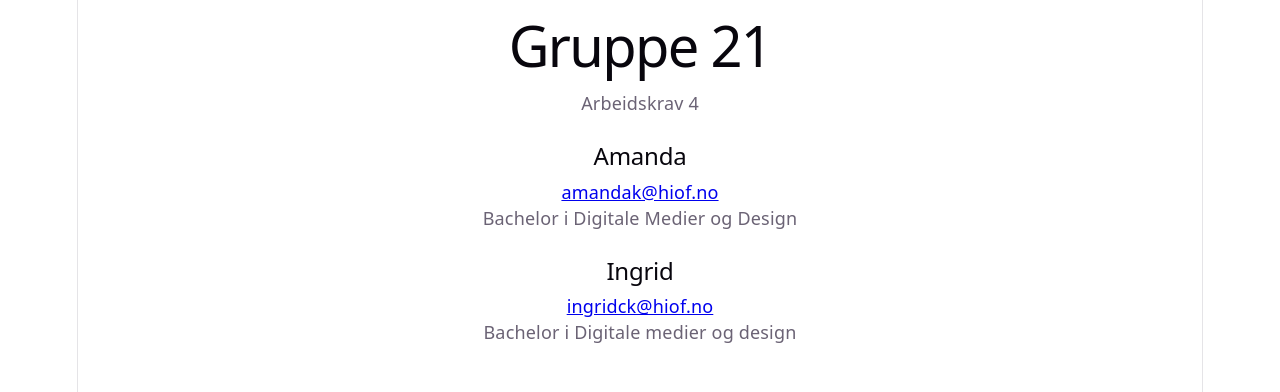
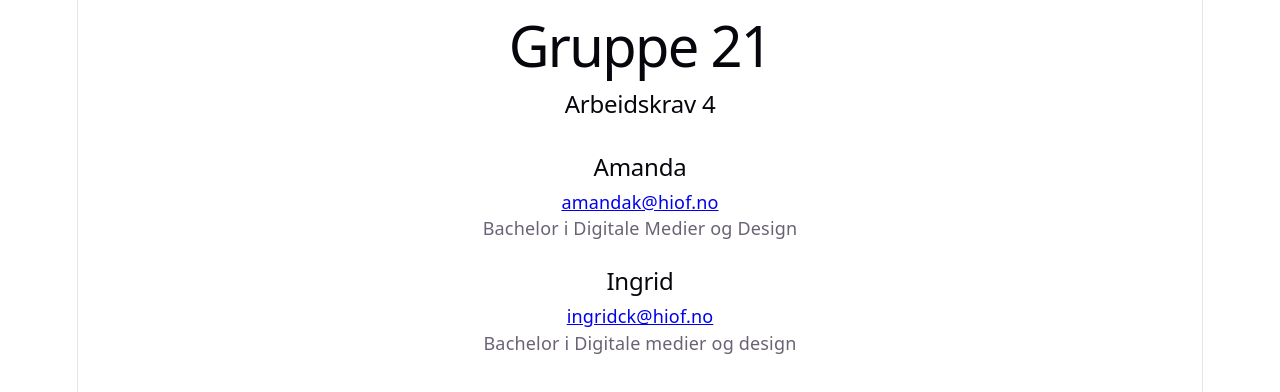
Before and after one commit to Ingridck28/arbeidskrav-4, a React (Vite) app: page / in a window 1280 px wide. Shown: the top 392 px of the page. Built offline with nearby package versions, Linux system fonts and the light colour scheme.

Commit message:
Update App.jsx

```diff
--- a/src/App.jsx
+++ b/src/App.jsx
@@ -10,7 +10,7 @@ function App() {
     <Header />
 
      <main>
-      <p>Arbeidskrav 4</p>
+      <h2>Arbeidskrav 4</h2>
 
       <section>
           <Amanda />
```
